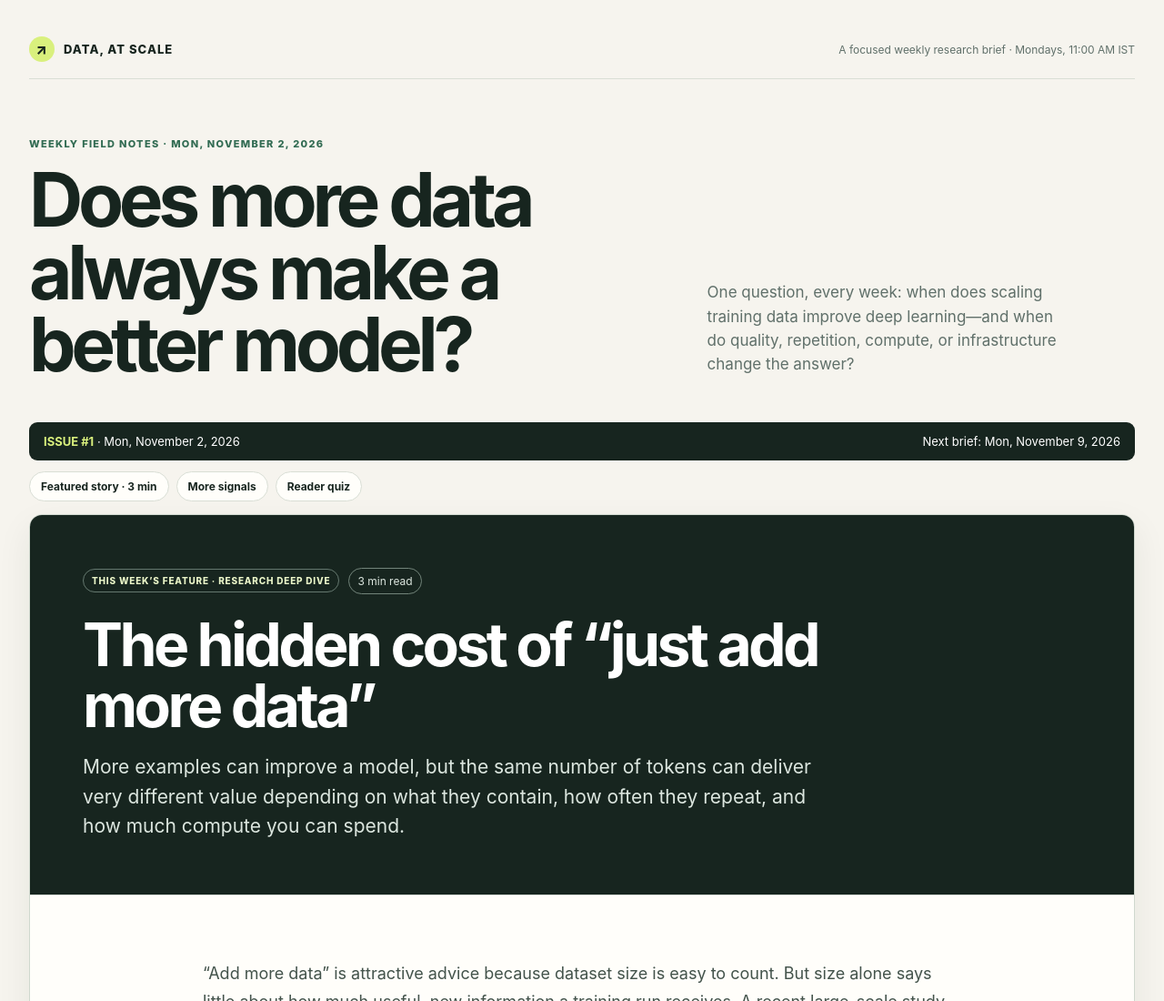
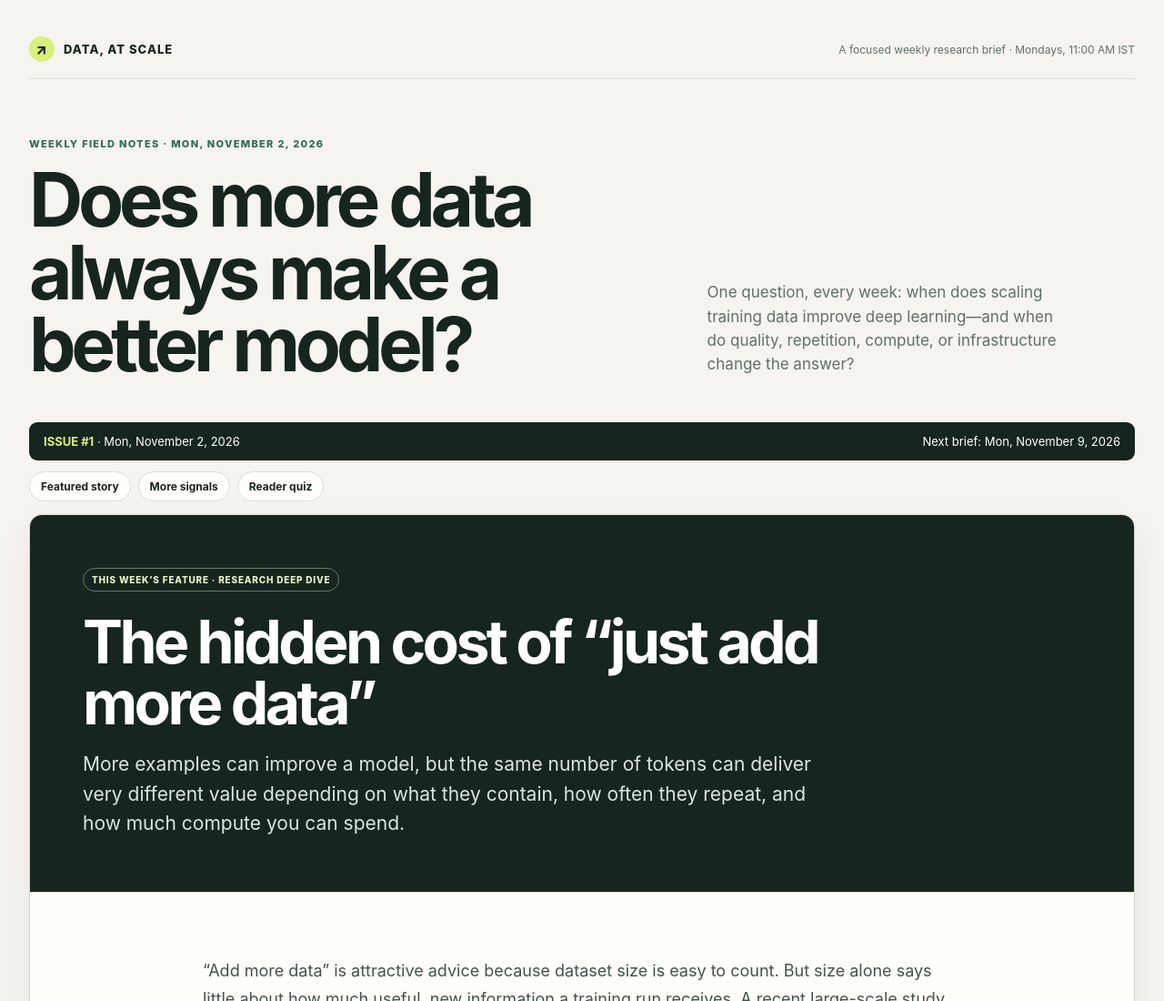
Before and after one commit to tripathiswastik/Weekly-data-scaling-newsletter, a plain HTML site: page index.html in a window 1280 px wide. Shown: the top 1100 px of the page at 91% size. Drawn offline with Linux system fonts and the light colour scheme.

Commit message:
Remove visible read-time badge

```diff
--- a/index.html
+++ b/index.html
@@ -109,11 +109,11 @@
 
     <div class="issuebar"><span><strong id="issue-number">ISSUE #1</strong> <time id="issue-date" datetime="2026-11-02">· Mon, Nov 2, 2026</time></span><span id="next-date">Next brief: Monday edition</span></div>
 
-    <nav class="jump-links" aria-label="Jump to a newsletter section"><a href="#feature-story">Featured story · 3 min</a><a href="#supporting-stories">More signals</a><a href="#reader-question">Reader quiz</a></nav>
+    <nav class="jump-links" aria-label="Jump to a newsletter section"><a href="#feature-story">Featured story</a><a href="#supporting-stories">More signals</a><a href="#reader-question">Reader quiz</a></nav>
 
     <article class="feature-story" id="feature-story" aria-labelledby="feature-title">
       <header class="story-head">
-        <div class="story-meta"><span class="tag">This week’s feature · research deep dive</span><span class="read-time">3 min read</span></div>
+        <div class="story-meta"><span class="tag">This week’s feature · research deep dive</span></div>
         <h2 id="feature-title">The hidden cost of “just add more data”</h2>
         <p class="story-dek">More examples can improve a model, but the same number of tokens can deliver very different value depending on what they contain, how often they repeat, and how much compute you can spend.</p>
       </header>
```
